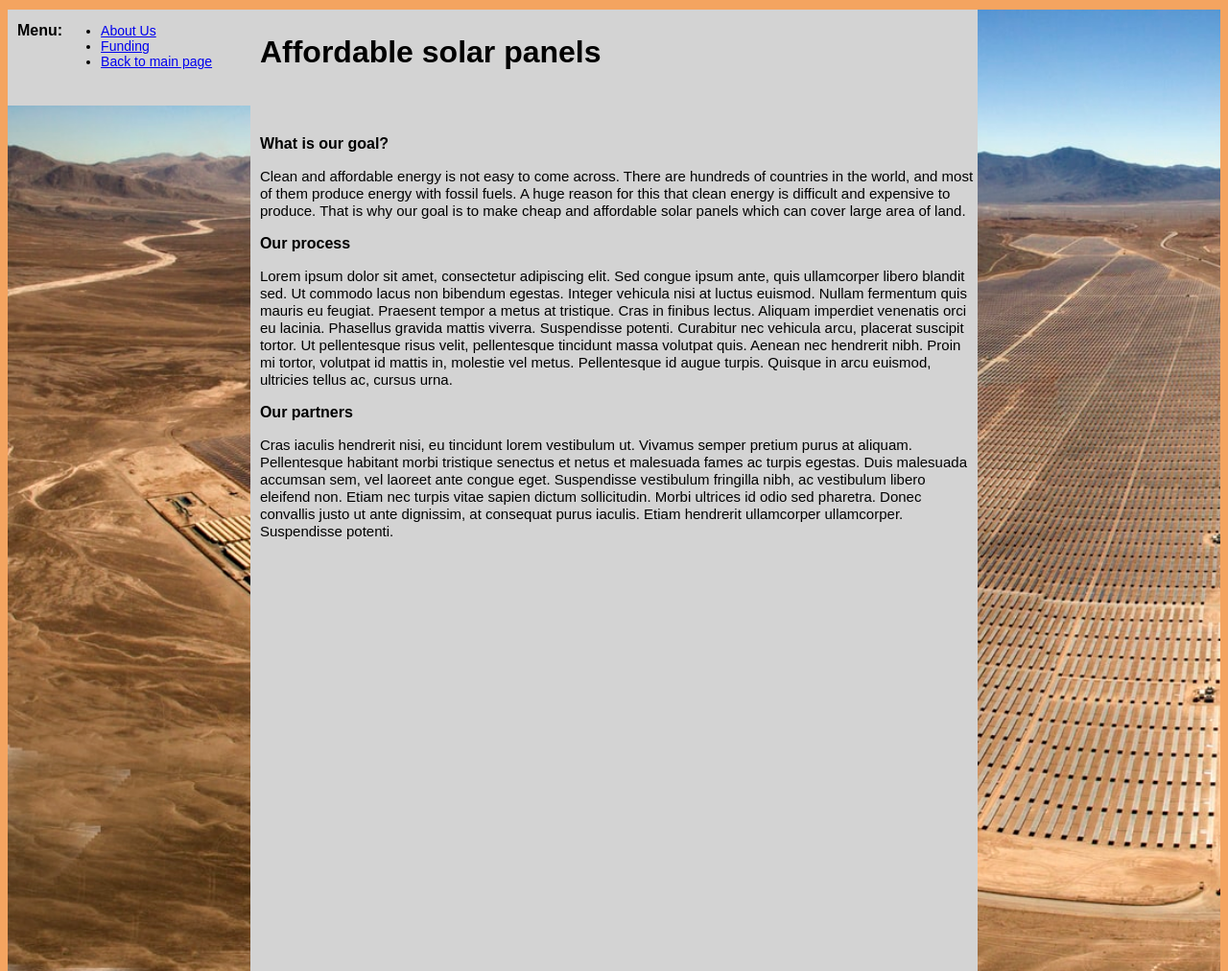
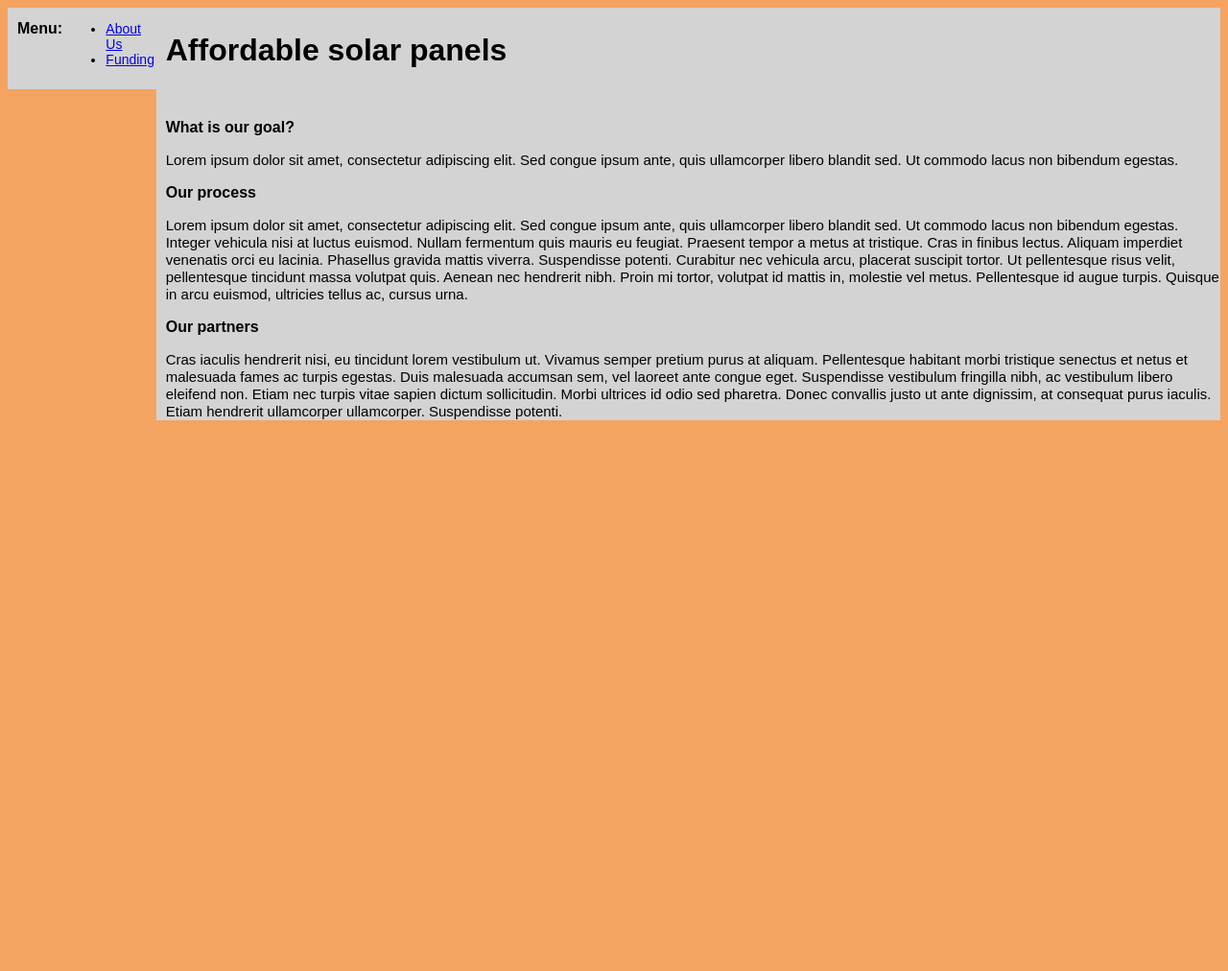
Before and after one commit to Obligweb/Snowball, a plain HTML site: page index.html in a window 1280 px wide. Shown: the whole page at 96% size. After the commit the page ends 800 px from the top, so only its background shows below. Drawn offline with Linux system fonts and the light colour scheme.

Commit message:
test uten bilde

```diff
--- a/css/Stylesheet.css
+++ b/css/Stylesheet.css
@@ -5,23 +5,28 @@ body {
 h1{
     font-family: Arial;
     padding-left: 10px;
+    width:100%;
 }
 h2 {
     font-family: Arial;
     font-size: 16px;
     margin-left: 10px;
+    width:100%;
 }
 p1 {
     margin-top: 20px;
     font-family: Arial;
     font-size: 15px;
+    width:100%;
 
 }
 h3 {
     font-family: Arial;
     font-size: 16px;
+    width:100%;
 }
 ul {
     font-family: Arial;
     font-size: 14px;
+    width:100%;
 }
--- a/css/grid.css
+++ b/css/grid.css
@@ -1,12 +1,5 @@
 .container {
     display: grid;
-    grid-template-columns: 1fr 3fr 1fr;
-    grid-auto-rows: minmax(100px, 100px);
-    grid-auto-columns: minmax(100px,200px);
-    background-image: url(../Background.jpg);
-    background-size: cover;
-    margin-top: 10px;
-    grid-gap: 0.2px;
 }
 
 .main {
@@ -25,7 +18,7 @@
 .filler {
 }
 
-.midlle{
+.middle{
     grid-column: auto;
     border: 1px dimgray;
     background-color: lightgrey;
--- a/index.html
+++ b/index.html
@@ -2,6 +2,7 @@
 <html lang="en">
 <head>
     <meta charset="UTF-8">
+    <meta name="viewport" content="width=device-width, initial-scale=1.0">
     <title>Snowball</title>
     <link type="text/css" rel="stylesheet" href="css/Stylesheet.css"/>
     <link type="text/css" rel="stylesheet" href="css/grid.css"/>
@@ -13,7 +14,6 @@
         <ul>
             <li><a href="aboutus.html">About Us</a></li>
             <li><a href="aboutus.html">Funding</a></li>
-            <li><a href="index.html">Back to main page</a></li>
         </ul>
     </div>
     <div class="main">
@@ -24,12 +24,9 @@
 
     <div class="filler"></div>
 
-    <div class="midlle">
+    <div class="middle">
         <h3>What is our goal?</h3>
-        <p1>Clean and affordable energy is not easy to come across.
-            There are hundreds of countries in the world, and most of them produce energy with fossil fuels.
-            A huge reason for this that clean energy is difficult and expensive to produce. That is why our goal is to make
-            cheap and affordable solar panels which can cover large area of land.
+        <p1>Lorem ipsum dolor sit amet, consectetur adipiscing elit. Sed congue ipsum ante, quis ullamcorper libero blandit sed. Ut commodo lacus non bibendum egestas.
         </p1>
 
         <h3>Our process</h3>
```
Also changed, not shown: aboutus.html (+1 -0 lines).
